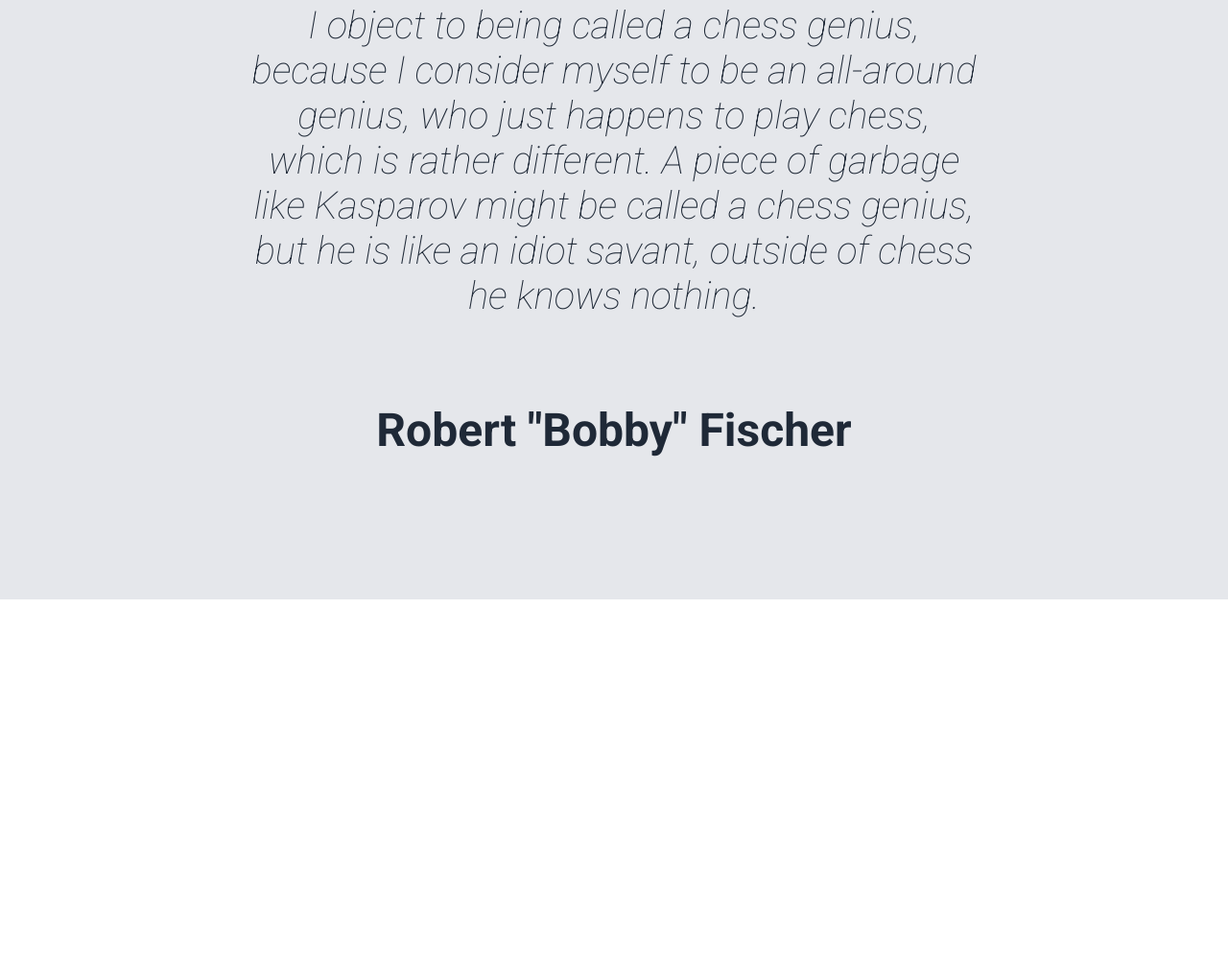
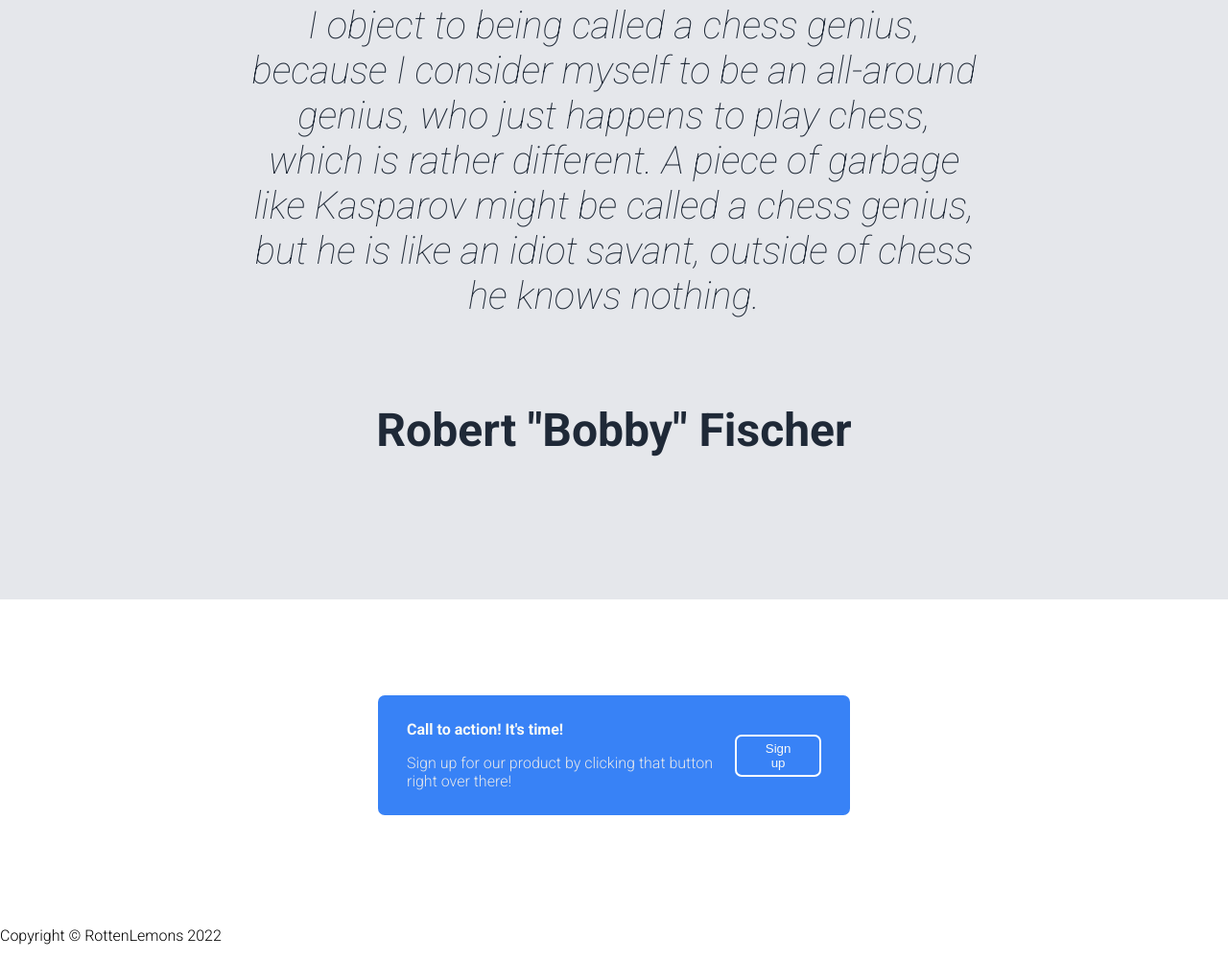
Before and after one commit to RottenLemons/landing-page, a plain HTML site: page index.html in a window 1280 px wide. Shown: the part 1484-2485 px from the top of the page at 96% size. Before the commit the page ends 2109 px from the top, so only its background shows below. Drawn offline with Linux system fonts and the light colour scheme.

Commit message:
Make and design sign up of the webpage

```diff
--- a/index.html
+++ b/index.html
@@ -58,11 +58,17 @@
         <p class="quote">I object to being called a chess genius, because I consider myself to be an all-around genius, who just happens to play chess, which is rather different. A piece of garbage like Kasparov might be called a chess genius, but he is like an idiot savant, outside of chess he knows nothing.</p>
         <p class="speaker">Robert "Bobby" Fischer</p>
     </div>
-    <div class="signup">
-
+    <div class="signup-container">
+        <div class="signup">
+            <div class="signup-text">
+                <p class="above">Call to action! It's time!</p>
+                <p class="below">Sign up for our product by clicking that button right over there!</p>
+            </div>
+            <button class="signup-button">Sign up</button>
+        </div>
     </div>
     <footer>
-
+        <p>Copyright &#169; RottenLemons 2022</p>
     </footer>
 </body>
 </html>
--- a/style.css
+++ b/style.css
@@ -117,3 +117,33 @@ img {
     width: 60%;
     text-align: center;
 }
+
+.signup-container {
+    display: flex;
+    align-items: center;
+    justify-content: center;
+    padding: 100px;
+}
+
+.signup {
+    width: 40%;
+    display: flex;
+    background-color: #3882F6;
+    border-radius: 7px;
+    align-items: center;
+    padding: 10px 30px;
+    justify-content: space-around;
+}
+
+.signup button {
+    border: 2px white solid;
+}
+
+.above {
+    color: #F9FAF8;
+    font-weight: 800;
+}
+
+.below {
+    color: #E5E7EB;
+}
```
